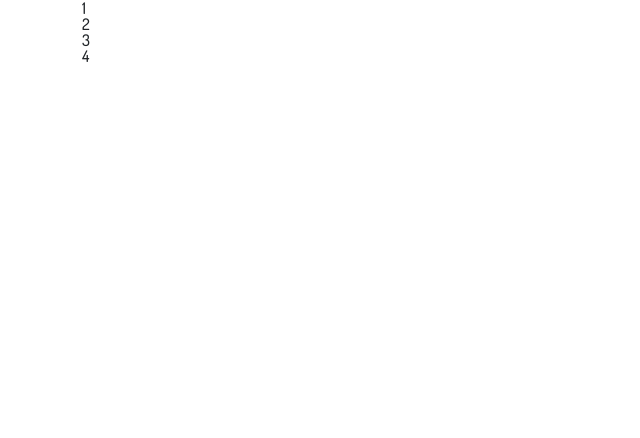
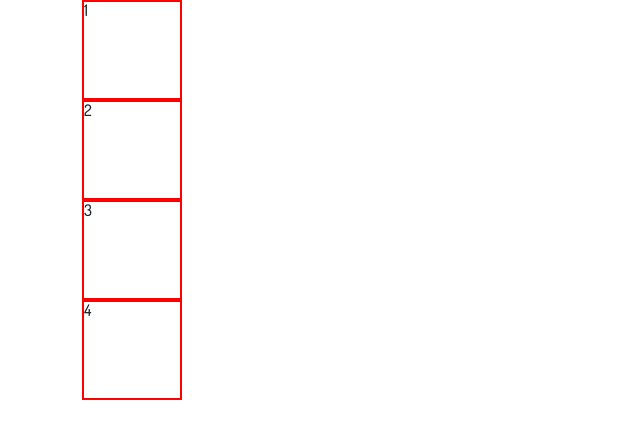
Before and after one commit to rashadsafa/my, a plain HTML site: page index.html in a window 1280 px wide. Shown: the whole page, without its empty margins (0-640 px from the left). Drawn offline with nearby package versions, Linux system fonts and the light colour scheme.

Commit message:
demohalf

```diff
--- a/_demo.sass
+++ b/_demo.sass
@@ -1,5 +1,8 @@
 #demo
-    .box
-        width:100px
-        .minibox
-            width:100px
+    .minibox
+        width: 100px
+        height: 100px
+        border: 2px solid red
+
+    @medi screeen: (min 600px)
+        border: 3px solid blue
```
Also changed, not shown: style.css, 1 other file.
